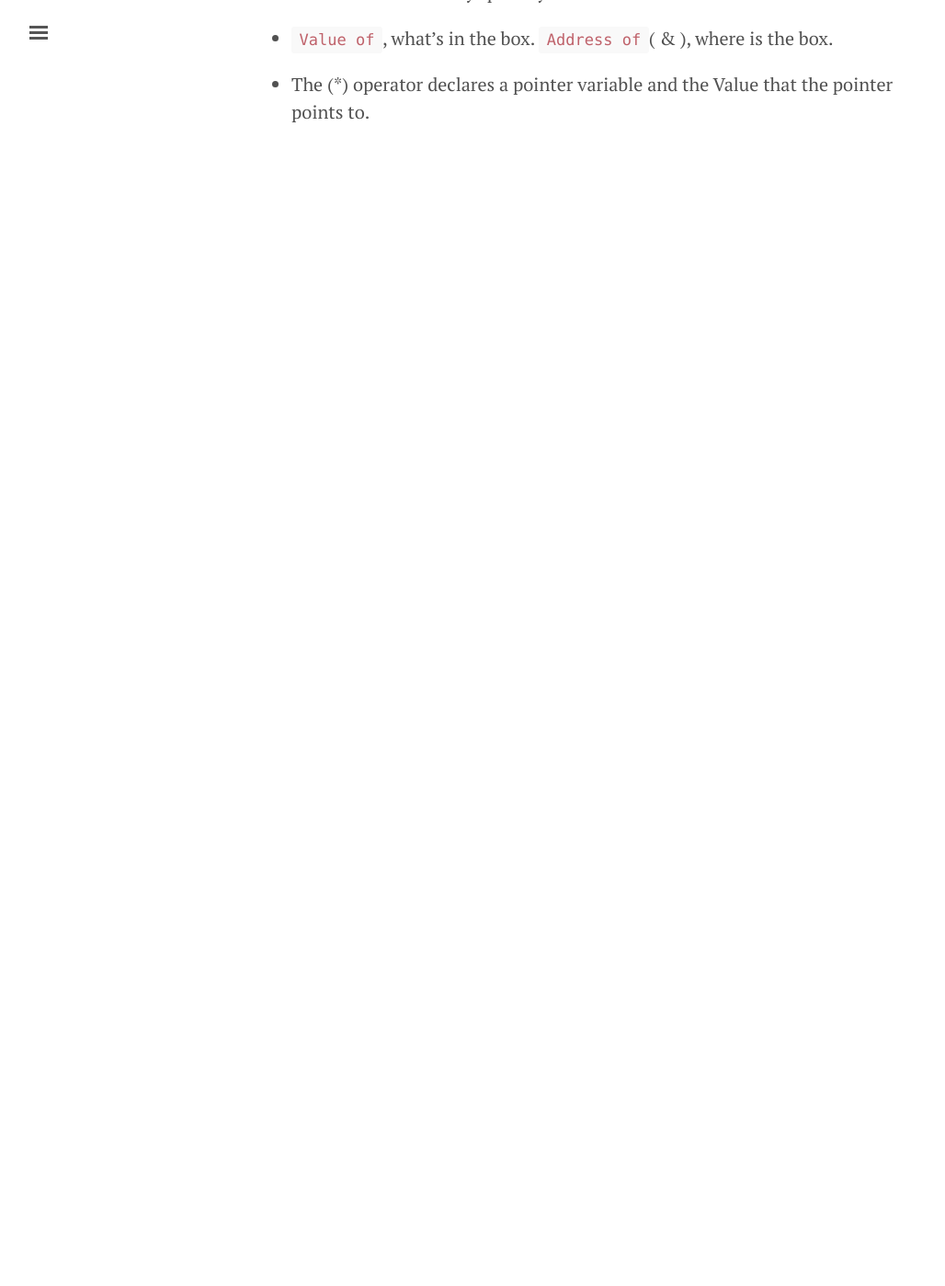
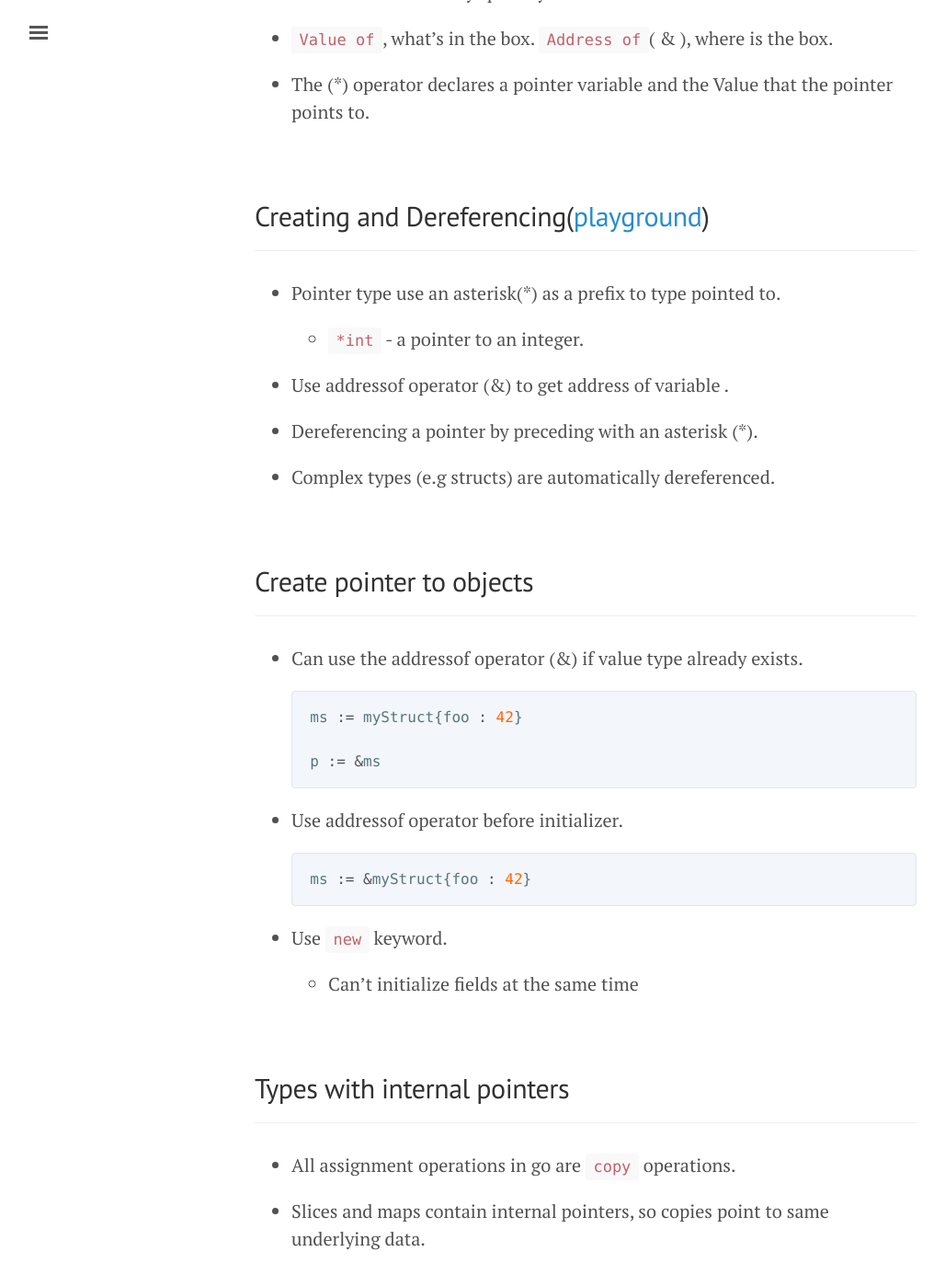
Before and after one commit to SGKutty/go, a Jekyll site: the page built from lessons/lesson-05.md, in a window 1280 px wide and 1400 px high, scrolled down 527 px. Shown: the whole window at 92% size, without its empty margins (3-1031 px from the left). Built offline with Jekyll 4.4.1, drawn with Linux system fonts in a browser that asks for light colours; before the commit the page ends 900 px from its top, so only the background shows below that.

Commit message:
Golang Pointers

````diff
--- a/lessons/lesson-05.md
+++ b/lessons/lesson-05.md
@@ -3,6 +3,8 @@ layout: page
 title: 05 - Pointers
 ---
 ***
+
+<!-- markdownlint-disable MD002 MD022 -->
 
 ➩ __Pointers__ provide a way to share data across function boundaries. Having the ability to share and reference data with a pointer provides flexbility.
 
@@ -17,3 +19,50 @@ title: 05 - Pointers
 - `Value of`, what's in the box. `Address of`( & ), where is the box.
 
 - The (*) operator declares a pointer variable and the Value that the pointer points to.
+
+&nbsp;
+
+## Creating and Dereferencing([playground](https://play.golang.org/p/DFEm_CRBDXF))
+***
+
+- Pointer type use an asterisk(*) as a prefix to type pointed to.
+
+  - `*int` - a pointer to an integer.
+
+- Use addressof operator (&) to get address of variable .
+
+- Dereferencing a pointer by preceding with an asterisk (*).
+
+- Complex types (e.g structs) are automatically dereferenced.
+
+&nbsp;
+
+## Create pointer to objects
+***
+
+- Can use the addressof operator (&) if value type already exists.
+
+  ```go
+    ms := myStruct{foo : 42}
+
+    p := &ms
+  ```
+
+- Use addressof operator before initializer.
+
+  ```go
+    ms := &myStruct{foo : 42}
+  ```
+
+- Use `new` keyword.
+
+  - Can’t initialize fields at the same time
+
+&nbsp;
+
+## Types with internal pointers
+***
+
+- All assignment operations in go are `copy` operations.
+
+- Slices and maps contain internal pointers, so copies point to same underlying data.
````
Also changed, not shown: lessons/lesson-03.md (+6 -6 lines), lessons/lesson-04.md (+7 -7 lines).
